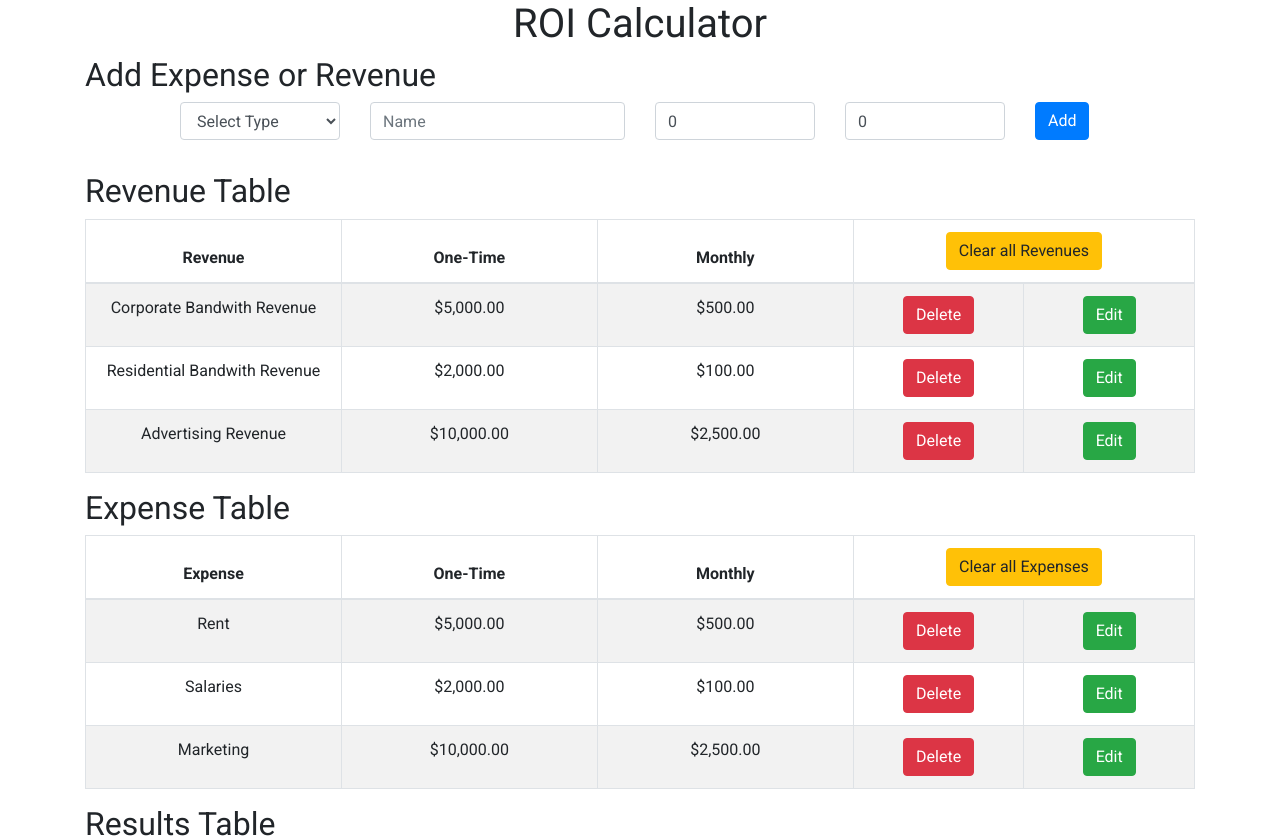
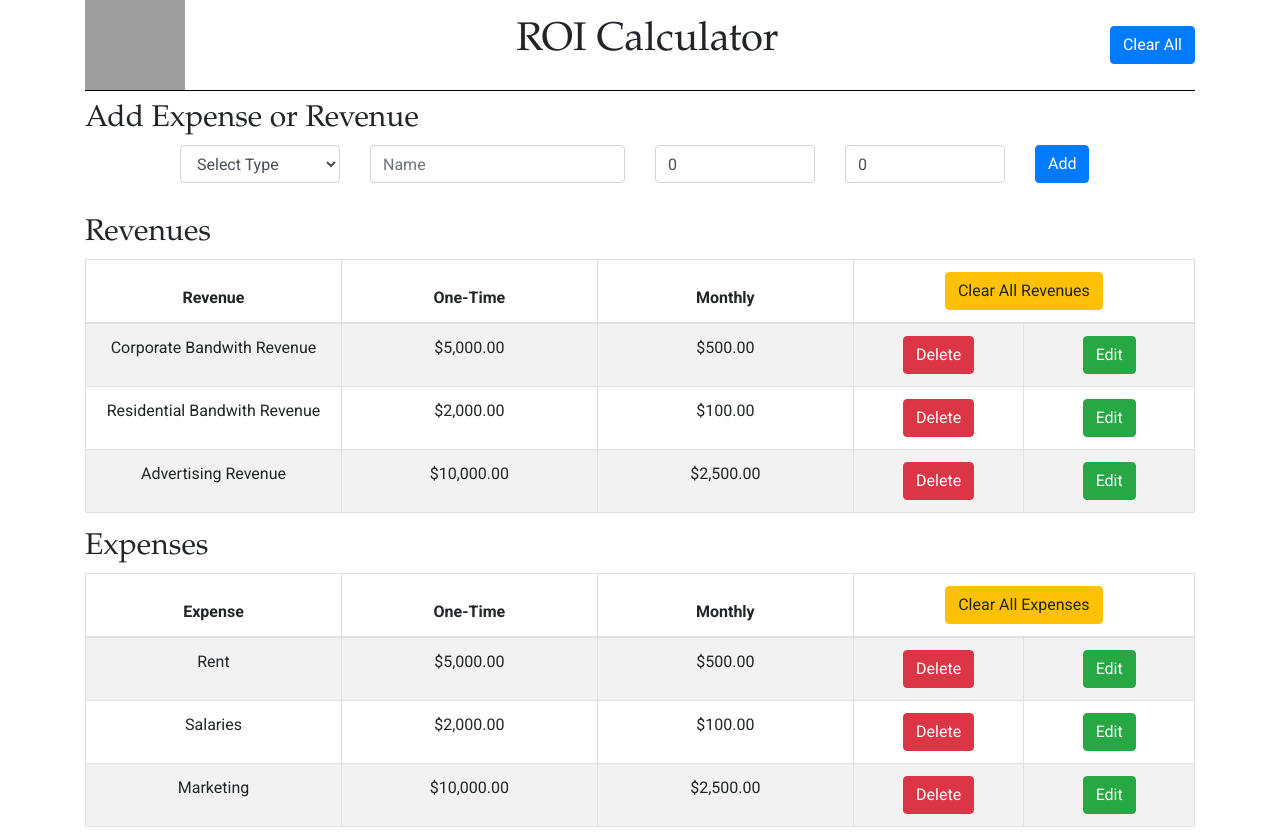
Before and after one commit to zayolab/developer-exercise, a React (Create React App) app: page / in a window 1280 px wide. Shown: the top 838 px of the page. Built offline with nearby package versions, Linux system fonts and the light colour scheme; grey boxes are pictures that could not be loaded.

Commit message:
added header and styling

```diff
--- a/src/App.css
+++ b/src/App.css
@@ -26,6 +26,25 @@
   text-align: center;
 }
 
+.container {
+  background-color: white;
+}
+
+.navBar {
+  display: flex;
+  justify-content: space-between;
+  align-items: center;
+  border-bottom: 1px solid black;
+  margin-bottom: 10px;
+}
+.title {
+  font-family: garamond;
+}
+
+h2 {
+  font-family: garamond;
+  font-size: 30px;
+}
 
 .error {
   color: red;
--- a/src/App.js
+++ b/src/App.js
@@ -6,6 +6,7 @@ import AddDataForm from './components/AddDataForm'
 import EditDataForm from './components/EditDataForm'
 import ResultsTable from './components/ResultsTable'
 import DataTable from './components/DataTable'
+import Header from './components/Header'
 import styles from './App.css';
 
 
@@ -99,7 +100,7 @@ const App = () => {
 
   return (
     <div className="container">
-      <h1 className="text text-center">ROI Calculator</h1>
+      <Header />
       <div className="flex-row">
         <div className="flex-large">
           {editingData ? (
--- a/src/components/DataTable.js
+++ b/src/components/DataTable.js
@@ -13,7 +13,7 @@ const DataTable = props => {
 
   return (
     <div className="flex-large">
-      <h2>{props.type} Table</h2>
+      <h2>{props.type}s</h2>
     <Table striped bordered hover  className="data-table">
         <thead>
           <tr>
@@ -22,7 +22,7 @@ const DataTable = props => {
             <th>Monthly</th>
           {/**** Give a button to clear data of present *****/}
             {props.dataSource.length > 0 &&
-            <th align="center" colspan="2"><Button variant="warning" onClick={props.type === "Revenue" ? props.deleteAllRevenue : props.deleteAllExpenses}>Clear all {props.type}s</Button>
+            <th align="center" colSpan={2}><Button variant="warning" onClick={props.type === "Revenue" ? props.deleteAllRevenue : props.deleteAllExpenses}>Clear All {props.type}s</Button>
             </th>
             }
           </tr>
--- a/src/components/EditDataForm.js
+++ b/src/components/EditDataForm.js
@@ -45,7 +45,7 @@ const EditDataForm = props => {
 
   return (
     <div>
-      <h2>Edit {dataType}</h2>
+      <h2>Edit {dataType} Entry</h2>
       <Form
         onSubmit={event => {
           event.preventDefault()
--- /dev/null
+++ b/src/components/Header.js
@@ -0,0 +1,23 @@
+import React from 'react'
+import {
+  Navbar,
+  Button
+ } from 'react-bootstrap'
+ import styles from '../App.css'
+
+
+const Header = props => (
+  <div className="navBar" >
+        <img
+          alt=""
+          src='https://veeloinc.com/wp-content/uploads/2017/04/roi.png'
+          width="100"
+          height="90"
+          className="d-inline-block align-center"
+        />
+        <h1 className="title">ROI Calculator</h1>
+        <Button>Clear All</Button>
+  </div>
+)
+
+export default Header
--- a/src/components/ResultsTable.js
+++ b/src/components/ResultsTable.js
@@ -61,7 +61,7 @@ const ResultsTable = props => {
 /******************* Component Return ***************************/
   return (
     <div className="flex-large">
-      <h2>Results Table</h2>
+      <h2>Results</h2>
   {/********* Term Selection Dropdown*******/}
       <p>Select the term length in months</p>
       <Col sm={{ span: 2, offset: 0}} className="input-field">
```
Also changed, not shown: src/resources/logo.png (added).
